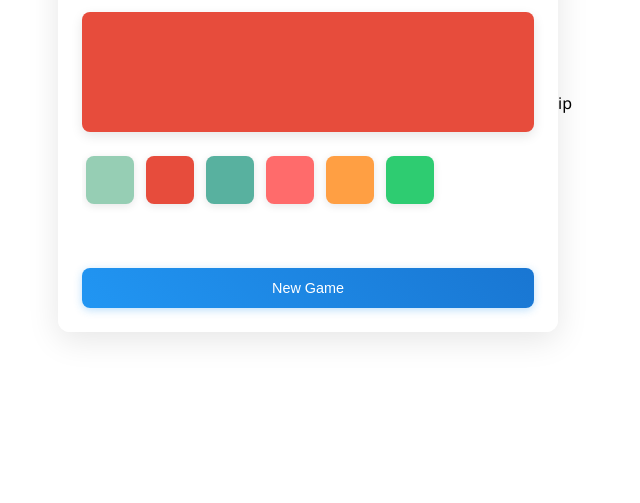
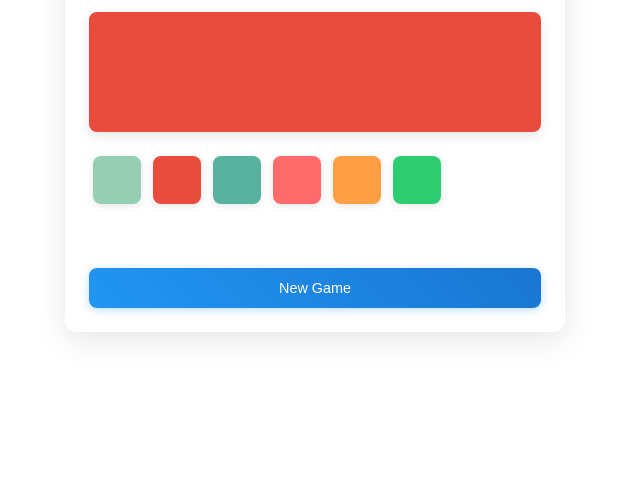
Before and after one commit to dvid-arch/colorgame, a plain HTML site: page index.html in a window 1280 px wide. Shown: the part 297-800 px from the top of the page, without its empty margins (325-965 px from the left). Drawn offline with Linux system fonts and the light colour scheme.

Commit message:
fixed some bugs

```diff
--- a/index.html
+++ b/index.html
@@ -25,7 +25,6 @@
 
         <div class="options-container">
             <div class="options-row">
-                <!-- Color options will be dynamically inserted here -->
             </div>
         </div>
 
@@ -37,7 +36,7 @@
     </div>
 
 
-    <script src="script.js"></script>ip
+    <script src="script.js"></script>
 </body>
 
 </html>
```
